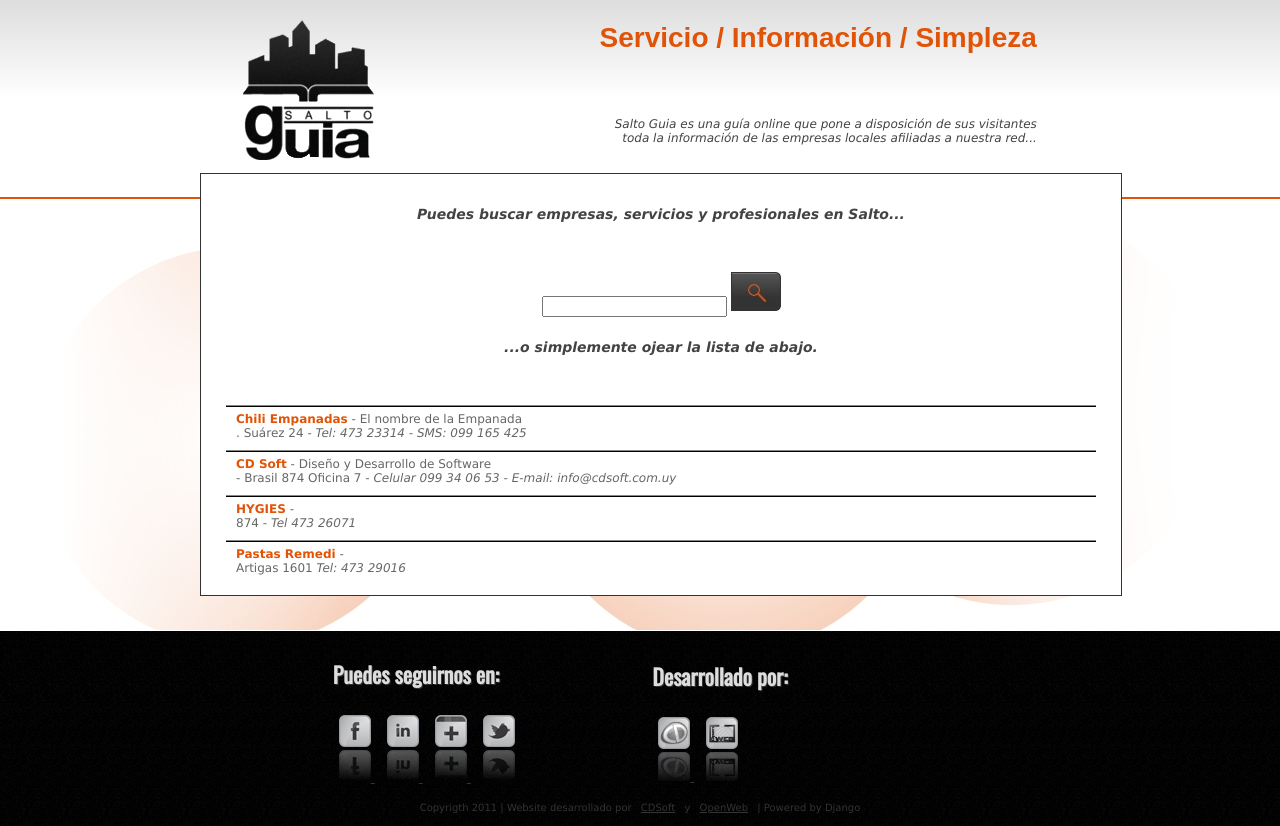
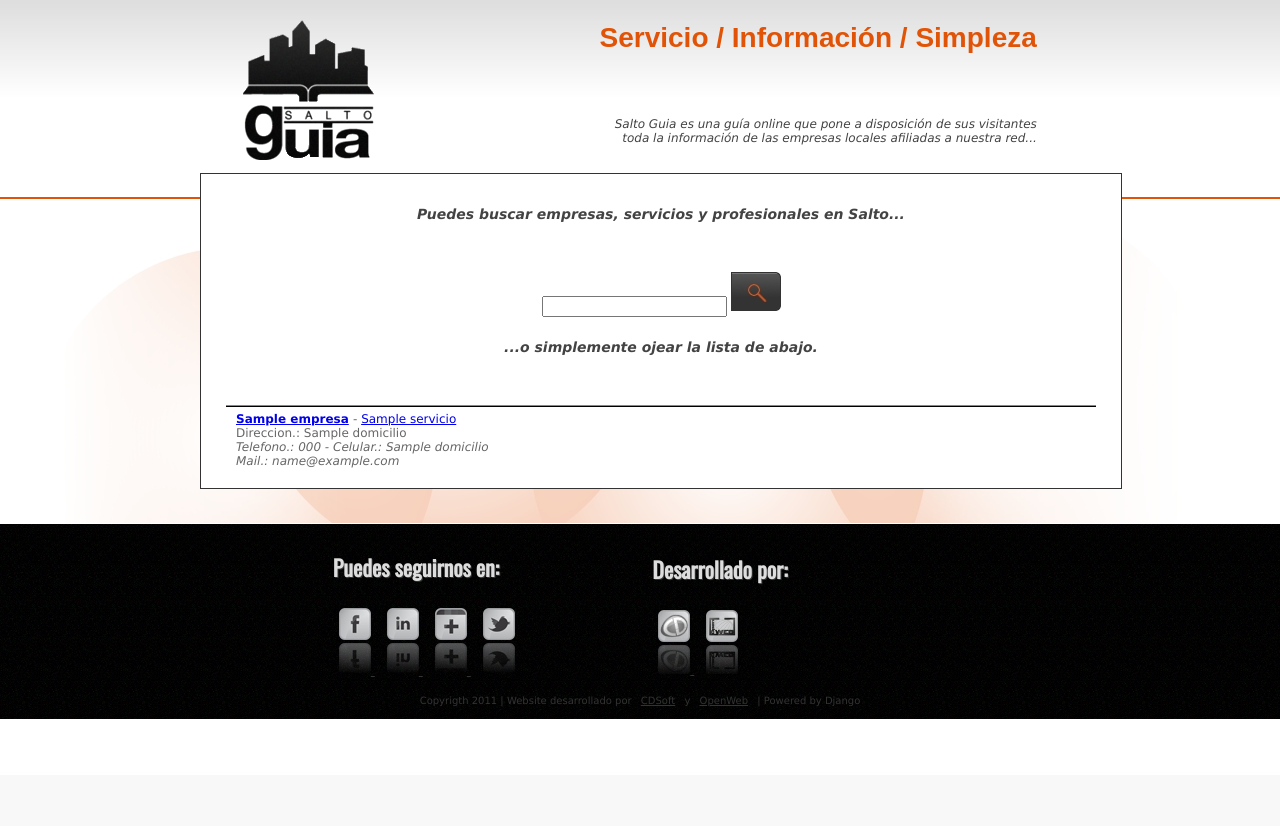
Before and after one commit to cdocarmo/saltoguia, a Django app: template apps/searchs/templates/search.html in a window 1280 px wide. Shown: the part 25-851 px from the top of the page. After the commit the page ends 744 px from the top, so only its background shows below. Run offline with Django 3.2, Linux system fonts and the light colour scheme; the template is opened without the code that fills it: most values are stand-ins (such as "Sample title", 1, 10 or a date in 2020); form fields are guessed from the names that the template uses; some libraries are stand-ins or nearby versions; some web fonts are replaced.

Commit message:
Anda el search, falta el filtro ya que no se como sacar lo que se escribio en el campo. Ya estan los link para ver la empresa, y los servicios. Valida que un usuario puede tener solo una Empresa.(A ver) Si el usuario creo la empresa, puede agregar servicios en la vista de Empresa. En el search se hace un link a el servicio o a la Empresa en este muestra todos los servicios de la Empresa seleccionada

```diff
--- a/apps/empresas/models.py
+++ b/apps/empresas/models.py
@@ -47,6 +47,10 @@ class Empresa(models.Model):
     def __unicode__(self):
         return self.nombre
 
+    @models.permalink
+    def get_absolute_url(self):
+        return ("empresa", [self.slug])
+
     def save(self, *args, **kwargs):
 
         queryset = self.__class__.objects.all()
--- a/apps/empresas/templates/empresas/ver_empresa.html
+++ b/apps/empresas/templates/empresas/ver_empresa.html
@@ -16,6 +16,10 @@
 	<p><strong>{% trans "E-Mail" %}: </strong> {{ empresa.mail }}</p>
 	<p><strong>{% trans "Descripcion" %}: </strong> {{ empresa.descripcion }}</p>
 
+	{% ifequal empresa.user request.user  %}
+    	<p><a href="{% url nuevo-servicio empresa.slug %}">Agregar Servicios</a></p>
+	{% endifequal %}
+
  	<h3>Servicios</h3>
 
    {% for servicio in servicios %}
--- a/apps/empresas/urls.py
+++ b/apps/empresas/urls.py
@@ -3,6 +3,8 @@ from django.conf.urls.defaults import url, patterns
 urlpatterns = patterns('',
     #url(r'^$', 'empresas.views.empresa', name='empresa'),
     url(r'^nueva_empresa/$', 'empresas.views.crear_empresa', name='crear-empresa'),
+    url(r'^(?P<empresa_slug>[\w-]+)/nuevo_servicio/$', 'empresas.views.nuevo_servicio', name='nuevo-servicio'),
+    url(r'^(?P<empresa_slug>[\w-]+)/$', 'empresas.views.empresa', name='empresa'),
     url(r'^$', 'empresas.views.ver_empresa', name='ver-empresa'),
     url(r'^(?P<empresa_slug>[\w-]+)/(?P<servicio_slug>[\w-]+)/$', \
         'empresas.views.empresa_servicio_detalle', name='empresa-servicio-detalle'),
--- a/apps/searchs/templates/search.html
+++ b/apps/searchs/templates/search.html
@@ -29,12 +29,21 @@
 	<h4>...o simplemente ojear la lista de abajo.</h4>
 	<div class="resultados-patrocinados">
 		<div class="resultado">
+	   {% for servicio in servicios %}
+	   		<p>
+	   			<b><a href="{{ servicio.empresa.get_absolute_url }}"> {{ servicio.empresa.nombre }}</a>
+	   			</b> - <a href="{{ servicio.get_absolute_url }}"> {{ servicio.nombre }} </a> <br />
+	   			Direccion.: {{ servicio.empresa.domicilio }} <br />
+	   			<i>
+		   			Telefono.: {{ servicio.empresa.telefono }} - Celular.: {{ servicio.empresa.domicilio }}<br />
+		   			Mail.: {{ servicio.empresa.mail }}
+   				</i>
+   			</p>
+
+	   {% endfor %}
 			<!--resultado harcodeado que tiene que ser sustituido por
 				variables de la vista correspondiente-->
-			<p><b>Chili Empanadas</b> - El nombre de la Empanada<br />. Suárez 24 - <i>Tel: 473 23314 - SMS: 099 165 425</i></p>
-			<p><b>CD Soft</b> - Diseño y Desarrollo de Software<br /> - Brasil 874 Oficina 7 - <i>Celular 099 34 06 53 - E-mail: info@cdsoft.com.uy</i></p>
-			<p><b>HYGIES</b> - <br /> 874 - <i>Tel 473 26071</i></p>
-			<p><b>Pastas Remedi</b> - <br /> Artigas 1601 <i>Tel: 473 29016</i></p>
+
 		</div>
 	</div>
 {% endblock %}
```
Also changed, not shown: apps/empresas/templates/empresas/ver_servicio.html (+6 -4 lines), apps/empresas/views.py (+36 -0 lines), apps/searchs/views.py (+13 -1 lines).
